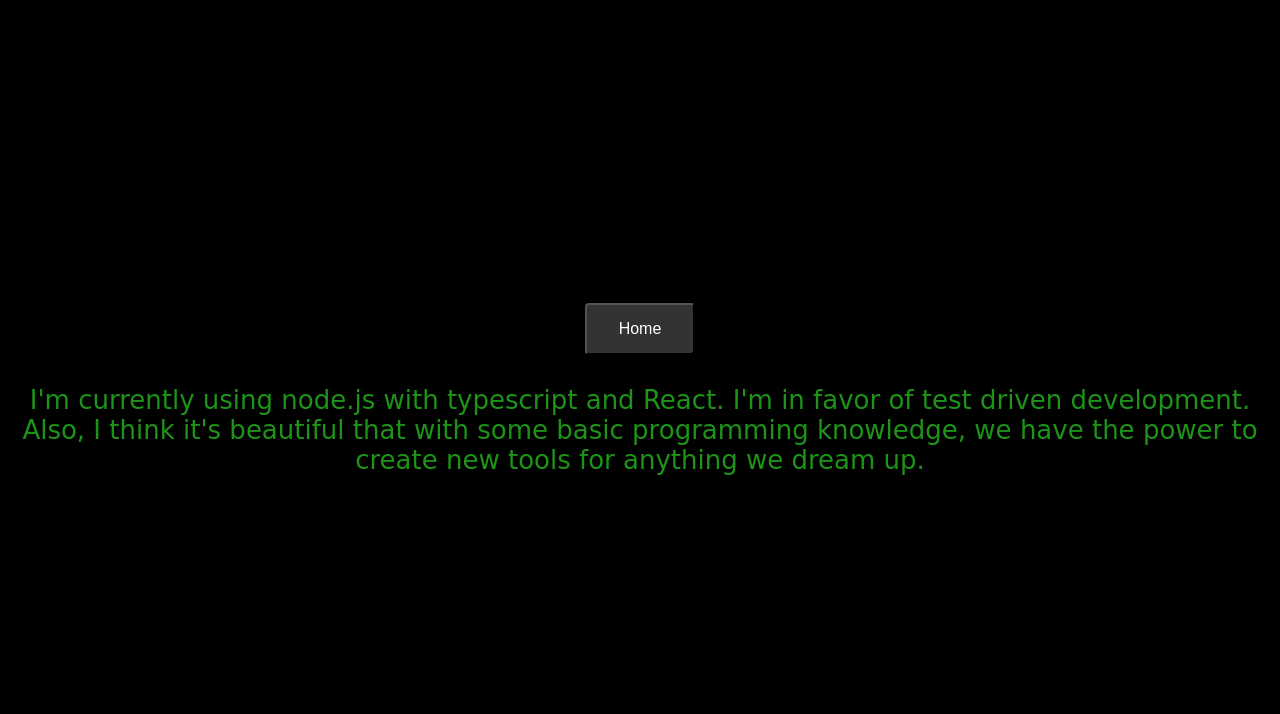
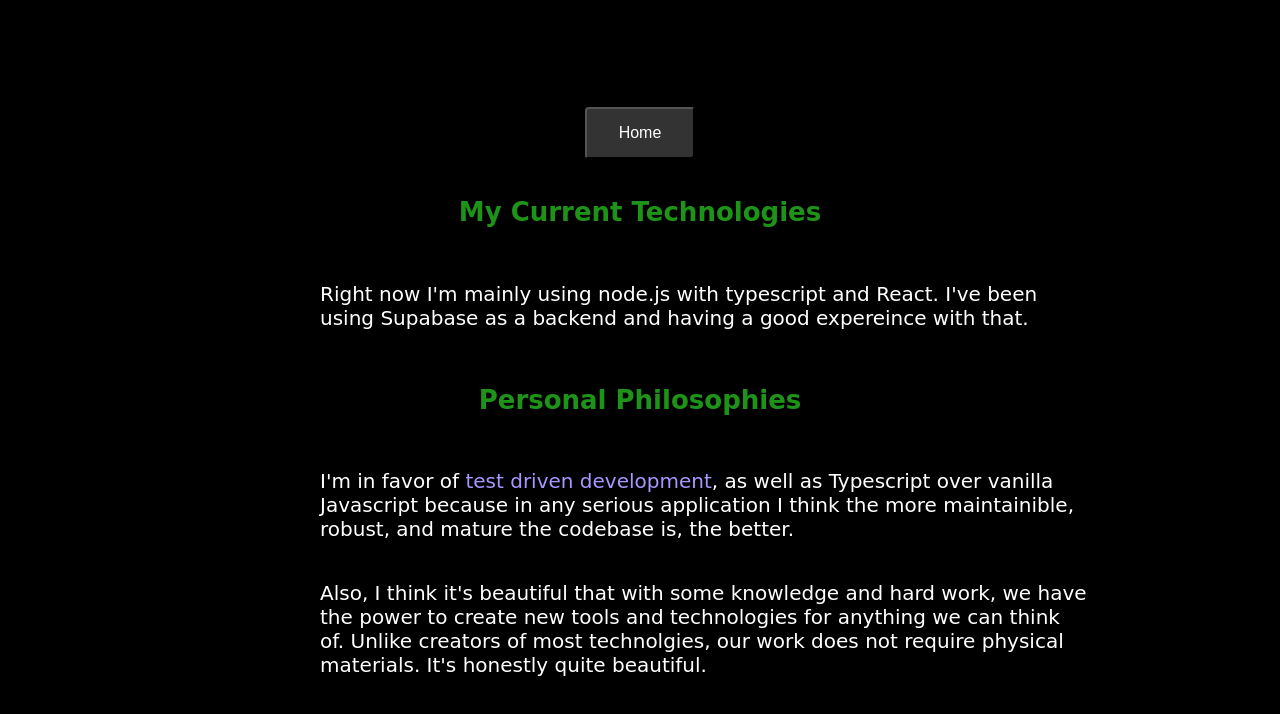
Before and after one commit to aelishRollo/personal-site, a React (Create React App) app: page /AboutDev in a window 1280 px wide. Shown: the top 714 px of the page. Built offline with nearby package versions, Linux system fonts and the light colour scheme; no server answers.

Commit message:
Update AboutDev.tsx

```diff
--- a/src/components/AboutDev.tsx
+++ b/src/components/AboutDev.tsx
@@ -7,12 +7,24 @@ export default function Contact() {
         <div className="App">
             <header className="App-header">
                 <HomeButton />
-                <p>
-                    I'm currently using node.js with typescript and React. I'm in favor of test driven development.
-                    Also, I think it's beautiful that with some basic programming knowledge, we have the power to create new tools for anything we
-                    dream up.
+                <h4>My Current Technologies</h4>
+                <p className='App-paragraph'>
+                    Right now I'm mainly using node.js with typescript and React. I've been using Supabase as a backend and having a good
+                    expereince with that.
                 </p>
-        </header >
+                <h4>Personal Philosophies</h4>
+                <p className='App-paragraph'>
+                    I'm in favor of <a href='https://en.wikipedia.org/wiki/Test-driven_development' target='_blank'> test driven development</a>,
+                    as well as Typescript over vanilla Javascript because in any
+                    serious application I think the more maintainible, robust, and mature the codebase is, the better.
+
+                </p>
+                <p className='App-paragraph'>
+                    Also, I think it's beautiful that with some knowledge and hard work, we have the power to create new tools and technologies for
+                    anything we can think of. Unlike creators of most technolgies, our work does not require physical materials. It's honestly
+                    quite beautiful.
+                </p>
+            </header >
         </div >
 
     );
```
